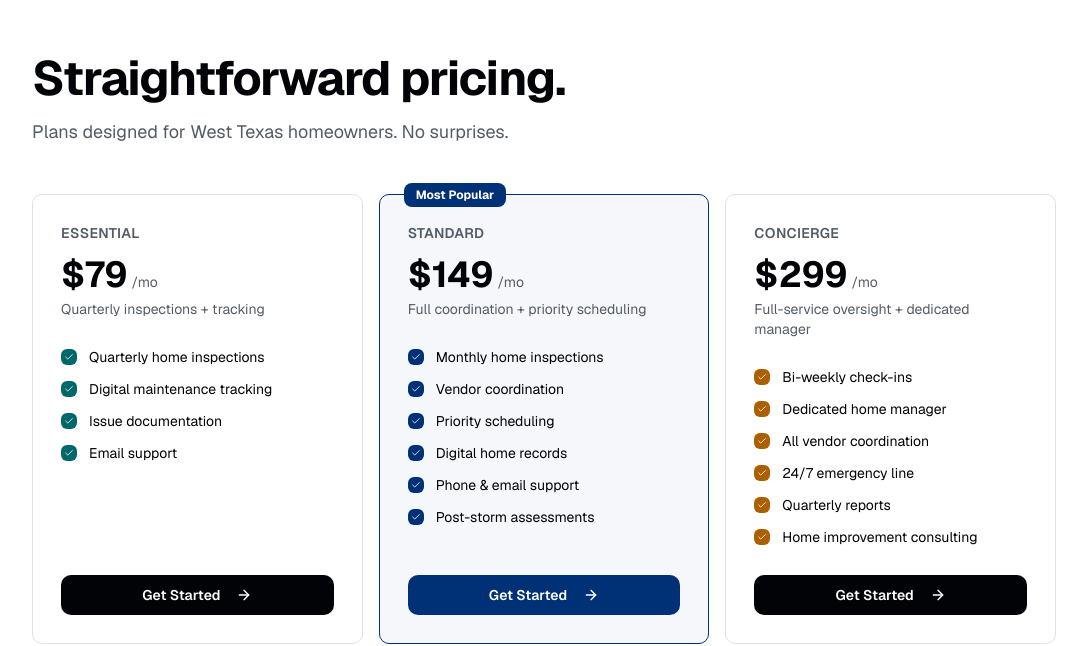
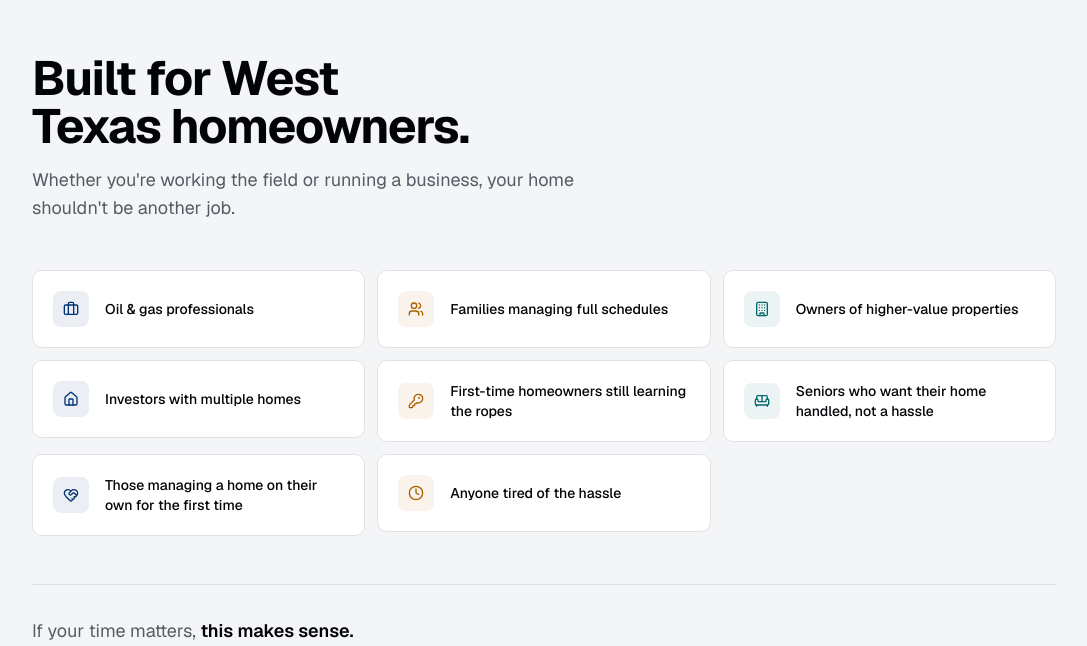
Before and after one commit to treywoodward/Homefront_Website, a Next.js app: page / in a window 1280 px wide. Shown: the part 1648-2294 px from the top of the page, without its empty margins (96-1183 px from the left). Built offline with nearby package versions, Linux system fonts and the light colour scheme.

Commit message:
Re-add Who It's For section
Co-Authored-By: Claude Sonnet 4.6 <noreply@anthropic.com>

```diff
--- a/app/page.tsx
+++ b/app/page.tsx
@@ -1,6 +1,7 @@
 import { Header } from "@/components/header"
 import { Hero } from "@/components/hero"
 import { HowItWorks } from "@/components/how-it-works"
+import { WhoItsFor } from "@/components/who-its-for"
 import { Pricing } from "@/components/pricing"
 import { Trust } from "@/components/trust"
 import { FinalCTA } from "@/components/final-cta"
@@ -12,6 +13,7 @@ export default function Home() {
       <Header />
       <Hero />
       <HowItWorks />
+      <WhoItsFor />
       <Pricing />
       <Trust />
       <FinalCTA />
```
